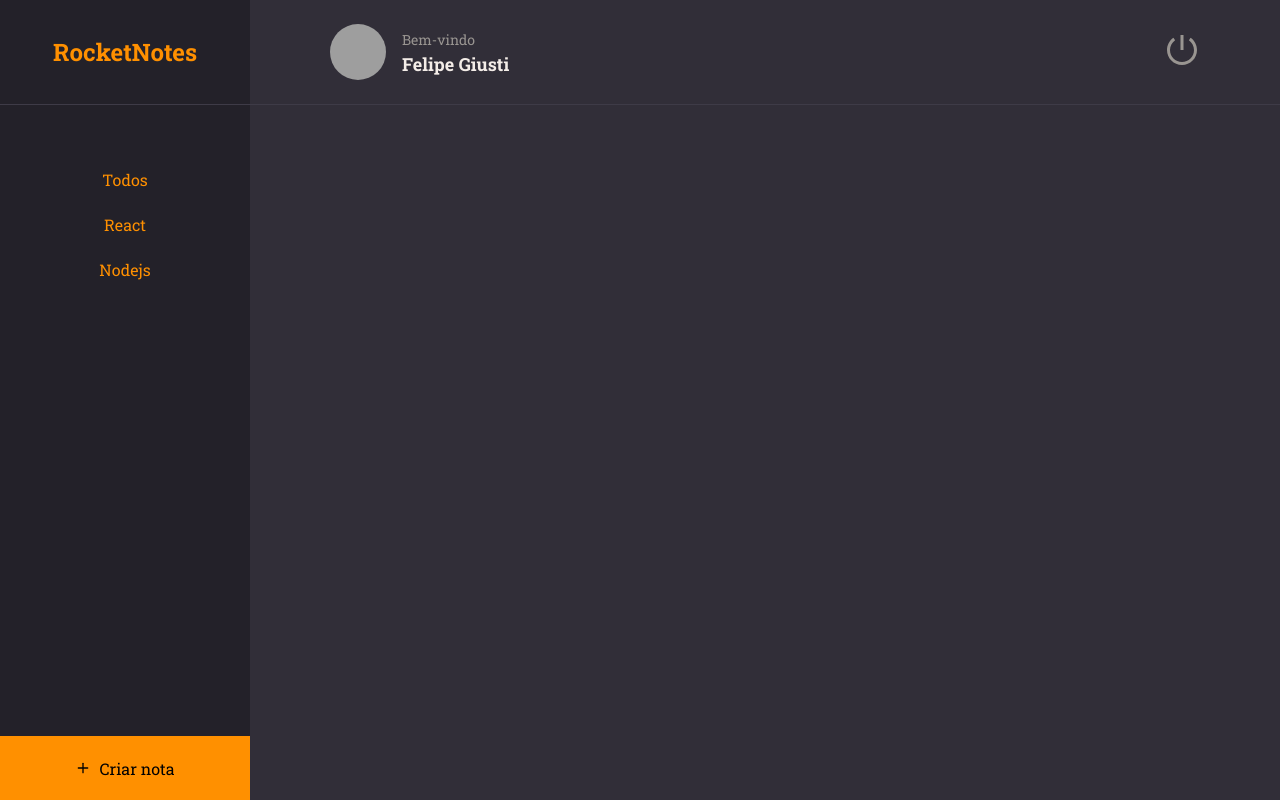
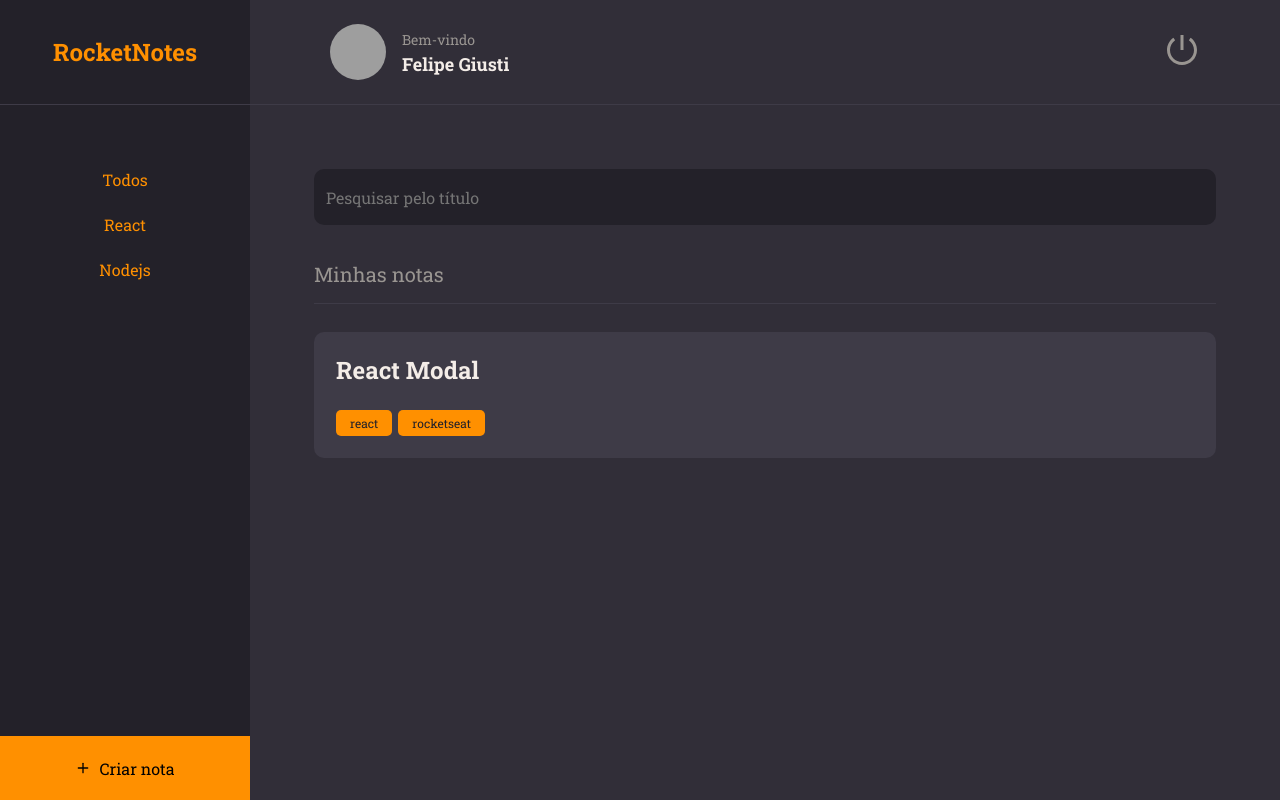
Before and after one commit to FelipeGiusti/desafio15-RocketNotes-fronted-310124, a React (Vite) app: page / in a window 1280 px wide. Built offline with nearby package versions, Linux system fonts and the light colour scheme; grey boxes are pictures that could not be loaded.

Commit message:
componentes note e input

```diff
--- a/src/components/Input/index.jsx
+++ b/src/components/Input/index.jsx
@@ -0,0 +1,10 @@
+import { Container } from './style.js'
+
+export function Input({ icon: Icon, ...rest }) {
+  return (
+    <Container>
+      {Icon && <Icon size={20} />}
+      <input {...rest} />
+    </Container>
+  )
+}
--- a/src/components/Input/style.js
+++ b/src/components/Input/style.js
@@ -0,0 +1,28 @@
+import styled from 'styled-components';
+
+export const Container = styled.div`
+  width: 100%;
+  display: flex;
+  align-items: center;
+  background-color: ${({ theme }) => theme.COLORS.BACKGROUND_900};
+  color: ${({ theme }) => theme.COLORS.GRAY_300};
+  margin-bottom: 8px;
+  border-radius: 10px;
+
+  > input {
+    height: 56px;
+    width: 100%;
+    padding: 12px;
+    color: ${({ theme }) => theme.COLORS.WHITE};
+    background: transparent;
+    border: none;
+
+    &:placeholder {
+      color: ${({ theme }) => theme.COLORS.GRAY_300};
+    }
+  }
+
+  > svg {
+      margin-left: 16px;
+    }
+`;
--- /dev/null
+++ b/src/components/Note/index.jsx
@@ -0,0 +1,18 @@
+import { Container } from './style.js'
+import { Tag } from '../Tag/index.jsx'
+
+export function Note({ data, ...rest }) {
+  return (
+    <Container {...rest}>
+      <h1>{data.title}</h1>
+      {
+        data.tags &&
+        <footer>
+          {
+            data.tags.map(tag => <Tag key={tag.id} title={tag.name} />)
+          }
+        </footer>
+      }
+    </Container>
+  )
+}
--- /dev/null
+++ b/src/components/Note/style.js
@@ -0,0 +1,24 @@
+import styled from 'styled-components'
+
+export const Container = styled.button`
+  width: 100%;
+  background-color: ${({ theme }) => theme.COLORS.BACKGROUND_700};
+  border: none;
+  border-radius: 10px;
+  padding: 22px;
+  margin-bottom: 16px;
+
+  > h1 {
+    flex: 1;
+    text-align: left;
+    font-weight: 700;
+    font-size: 24px;
+    color: ${({ theme }) => theme.COLORS.WHITE};
+  }
+
+  > footer {
+    width: 100%;
+    display: flex;
+    margin-top: 24px;
+  }
+`;
--- a/src/components/Tag/index.jsx
+++ b/src/components/Tag/index.jsx
@@ -1,8 +1,8 @@
 import { Container } from "./style";
 
-export function Tag({ title }) {
+export function Tag({ title, ...rest }) {
   return (
-    <Container>
+    <Container {...rest}>
       {title}
     </Container>
   )
--- a/src/pages/Home/index.jsx
+++ b/src/pages/Home/index.jsx
@@ -2,6 +2,9 @@
 import { Container, Brand, Menu, Search, Content, NewNote } from './style'
 import { Header } from '../../components/Header'
 import { ButtonText } from '../../components/ButtonText'
+import { Section } from '../../components/Section'
+import { Note } from '../../components/Note'
+import { Input } from '../../components/Input'
 
 export function Home() {
   return (
@@ -17,10 +20,19 @@
         <li><ButtonText title="Nodejs" /></li>
       </Menu>
       <Search>
-
+        <Input placeholder="Pesquisar pelo título" />
       </Search>
       <Content>
-
+        <Section title="Minhas notas">
+          <Note data={{
+            title: "React Modal",
+            tags: [
+              { id: '1', name: 'react' },
+              { id: '2', name: 'rocketseat' }
+            ]
+          }}
+          />
+        </Section>
       </Content>
       <NewNote>
         <FiPlus />
--- a/src/pages/Home/style.js
+++ b/src/pages/Home/style.js
@@ -45,10 +45,13 @@
 
 export const Search = styled.div`
   grid-area: search;
+  padding: 64px 64px 0;
 `;
 
 export const Content = styled.div`
   grid-area: content;
+  padding: 0 64px;
+  overflow-y: auto;
 `;
 
 export const NewNote = styled.button`
```
